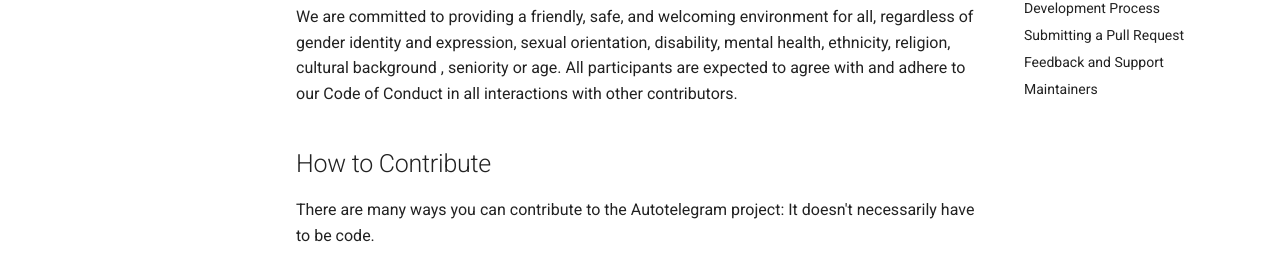
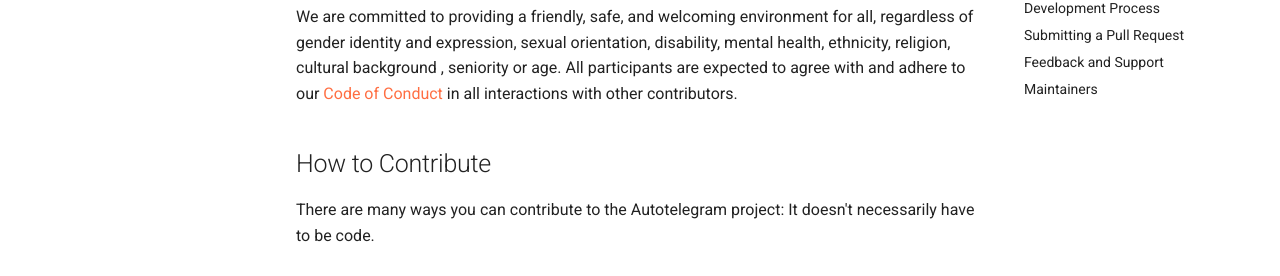
Before and after one commit to OSCA-Kampala-Chapter/autotelegram, an MkDocs documentation site: the page built from docs/contributing.md, in a window 1280 px wide and 900 px high, scrolled down 383 px. Shown: the part 253-529 px from the top of the window. Built offline with MkDocs 1.6.1 and Material for MkDocs 9.7.7, drawn with Linux system fonts in a browser that asks for light colours; comment, search, counter and statistics services are not loaded; part of the change alters nothing that is shown.

```diff
--- a/docs/contributing.md
+++ b/docs/contributing.md
@@ -14,7 +14,7 @@ Thank you for your interest in contributing to the Autotelegram project! By cont
 
 ## Code of Conduct
 
-We are committed to providing a friendly, safe, and welcoming environment for all, regardless of gender identity and expression, sexual orientation, disability, mental health, ethnicity, religion, cultural background , seniority or age. All participants are expected to agree with and adhere to our Code of Conduct in all interactions with other contributors.
+We are committed to providing a friendly, safe, and welcoming environment for all, regardless of gender identity and expression, sexual orientation, disability, mental health, ethnicity, religion, cultural background , seniority or age. All participants are expected to agree with and adhere to our [Code of Conduct](./code_of_conduct.md) in all interactions with other contributors.
 
 ## How to Contribute
 
```
